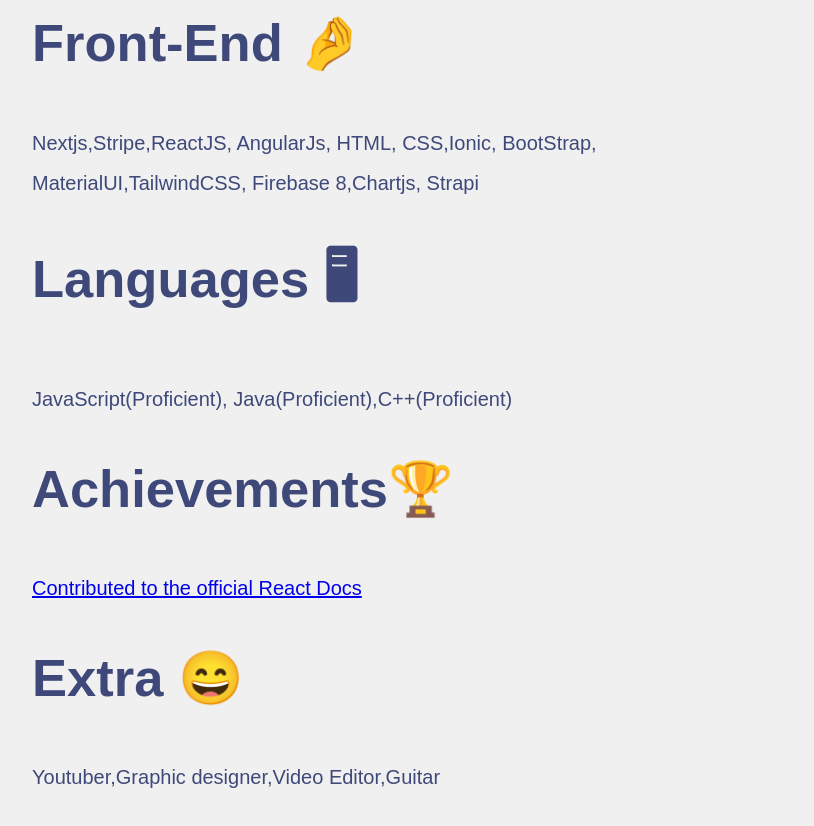
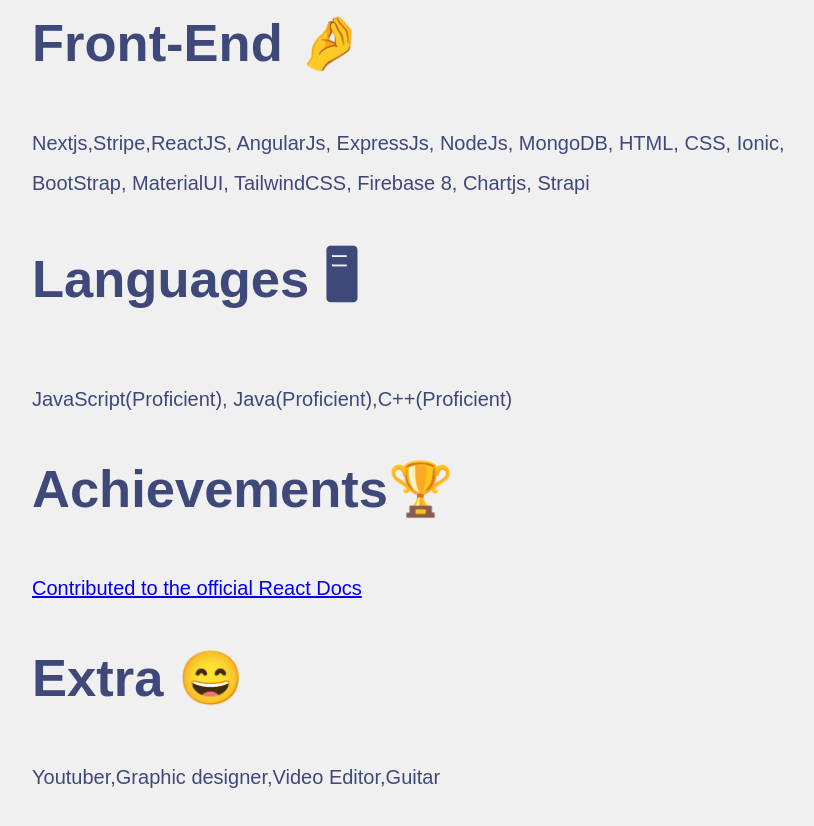
Before and after one commit to Akshat2Jain/Portfolio_Reactjs, a React (Create React App) app: page / in a window 1280 px wide. Shown: the part 1040-1866 px from the top of the page, without its empty margins (244-1058 px from the left). Built offline with nearby package versions, Linux system fonts and the light colour scheme.

Commit message:
Update Home.js

```diff
--- a/src/component/Home.js
+++ b/src/component/Home.js
@@ -47,8 +47,8 @@
           <li className="item">
             <h2> Front-End 🤌</h2>
             <span>
-              Nextjs,Stripe,ReactJS, AngularJs, HTML, CSS,Ionic, BootStrap,
-              MaterialUI,TailwindCSS, Firebase 8,Chartjs, Strapi
+              Nextjs,Stripe,ReactJS, AngularJs, ExpressJs, NodeJs, MongoDB, HTML, CSS, Ionic, BootStrap,
+              MaterialUI, TailwindCSS, Firebase 8, Chartjs, Strapi
             </span>
           </li>
           <li className="item">
```
